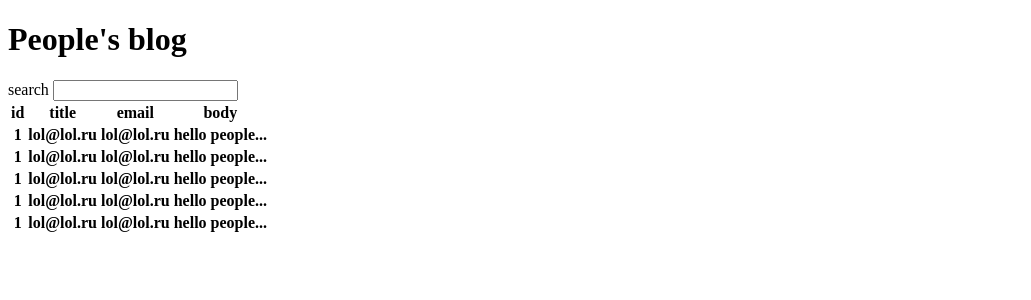
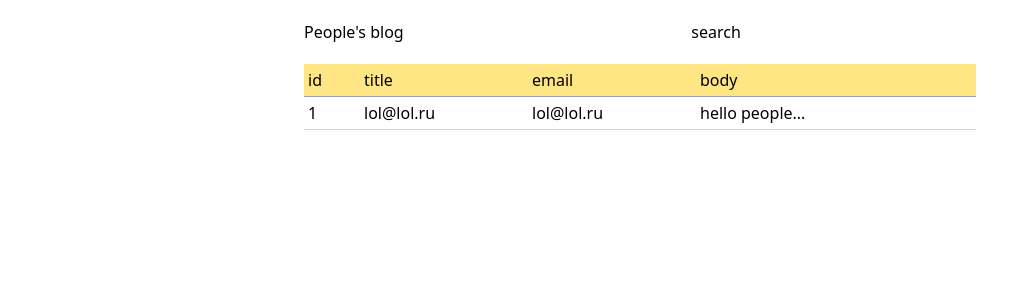
Before and after one commit to ase444ka/user-posts, a Vue app: page / in a window 1280 px wide. Shown: the top 300 px of the page, without its empty margins (0-1031 px from the left). Built offline with nearby package versions, Linux system fonts and the light colour scheme.

Commit message:
add tailwind

```diff
--- a/package.json
+++ b/package.json
@@ -14,8 +14,10 @@
     "format": "prettier --write src/"
   },
   "dependencies": {
+    "@tailwindcss/vite": "^4.1.17",
     "pinia": "^3.0.3",
     "radix-vue": "^1.9.17",
+    "tailwindcss": "^4.1.17",
     "vue": "^3.5.22"
   },
   "devDependencies": {
--- a/src/App.vue
+++ b/src/App.vue
@@ -1,57 +1,31 @@
 <script setup></script>
 
 <template>
-  <header>
+  <header class="flex mt-5 mx-auto gap-2 max-w-2xl justify-between">
     <h1>People's blog</h1>
     <label for="search">
       search
       <input type="text" id="search" />
     </label>
   </header>
-  <main>
-    <table>
-      <thead>
-        <tr>
-          <th>id</th>
-          <th>title</th>
-          <th>email</th>
-          <th>body</th>
-        </tr>
-      </thead>
-      <tbody>
-        <tr>
-          <th>1</th>
-          <th>lol@lol.ru</th>
-          <th>lol@lol.ru</th>
-          <th>hello people...</th>
-        </tr>
-        <tr>
-          <th>1</th>
-          <th>lol@lol.ru</th>
-          <th>lol@lol.ru</th>
-          <th>hello people...</th>
-        </tr>
-        <tr>
-          <th>1</th>
-          <th>lol@lol.ru</th>
-          <th>lol@lol.ru</th>
-          <th>hello people...</th>
-        </tr>
-        <tr>
-          <th>1</th>
-          <th>lol@lol.ru</th>
-          <th>lol@lol.ru</th>
-          <th>hello people...</th>
-        </tr>
-        <tr>
-          <th>1</th>
-          <th>lol@lol.ru</th>
-          <th>lol@lol.ru</th>
-          <th>hello people...</th>
-        </tr>
-      </tbody>
-    </table>
+  <main class="mt-5 mx-auto w-fit">
+    <div class="sticky top-0 bg-amber-200 w-2xl flex justify-between border-b  border-b-gray-400">
+      <div class="p-1 basis-1/12">id</div>
+      <div class="p-1 basis-3/12">title</div>
+      <div class="p-1 basis-3/12">email</div>
+      <div class="p-1 basis-5/12   ">body</div>
+    </div>
+    <div class="w-2xl max-h-96 overflow-y-auto">
+      <div class="flex justify-between border-b border-gray-300 w-full">
+        <div class="p-1 basis-1/12">1</div>
+        <div class="p-1 basis-3/12">lol@lol.ru</div>
+        <div class="p-1 basis-3/12">lol@lol.ru</div>
+        <div class="p-1 basis-5/12">hello people...</div>
+      </div>
+    </div>
   </main>
 </template>
 
-<style scoped></style>
+<style>
+@import 'tailwindcss';
+</style>
--- a/src/main.js
+++ b/src/main.js
@@ -1,6 +1,7 @@
 import { createApp } from 'vue'
 import { createPinia } from 'pinia'
 import App from './App.vue'
+import './style.css'
 
 const app = createApp(App)
 
--- /dev/null
+++ b/src/style.css
@@ -0,0 +1 @@
+@import 'tailwindcss';
--- a/vite.config.js
+++ b/vite.config.js
@@ -1,6 +1,7 @@
 import { fileURLToPath, URL } from 'node:url'
 
 import { defineConfig } from 'vite'
+import tailwindcss from '@tailwindcss/vite'
 import vue from '@vitejs/plugin-vue'
 import vueDevTools from 'vite-plugin-vue-devtools'
 
@@ -9,6 +10,7 @@ export default defineConfig({
   plugins: [
     vue(),
     vueDevTools(),
+    tailwindcss(),
   ],
   resolve: {
     alias: {
```
Also changed, not shown: 1 other file (tests, documents, lock files or other folders).
